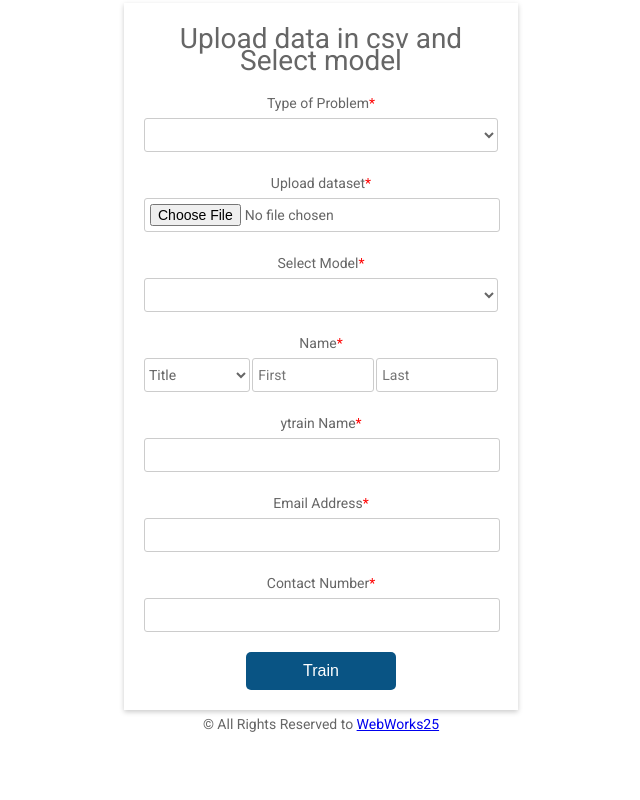
After one commit to abhishekkagautam/AI-model-traing-platform, a Flask app: template templates/operation.html in a window 1280 px wide. The commit adds this page. Shown: the whole page, without its empty margins (319-959 px from the left). Run offline with Flask 2, Linux system fonts and the light colour scheme; the template is opened without the code that fills it, so the values that code supplies are empty; some libraries are stand-ins or nearby versions.

Commit message:
make it better

```diff
--- a/app.py
+++ b/app.py
@@ -4,12 +4,43 @@ import pandas as pd
 from sklearn.model_selection import train_test_split
 from sklearn import metrics
 from sklearn.metrics import confusion_matrix
-import os
+import pickle
+from flask_session import Session
+from flask import send_file
+#app = Flask(__name__)
 app = Flask(__name__)
+app.config["SESSION_PERMANENT"] = False
+app.config["SESSION_TYPE"] = "filesystem"
+Session(app)
+
+""" @app.route("/")
+def hello_world():
+    return render_template("index.html")
+ """
 
 @app.route("/")
-def hello_world():
-    return render_template("index.html")
+def index():
+  # check if the users exist or not
+    if not session.get("name"):
+        # if not there in the session then redirect to the login page
+        return redirect("/login")
+    return render_template('index.html')
+
+@app.route("/login", methods=["POST", "GET"])
+def login():
+  # if form is submited
+    if request.method == "POST":
+        # record the user name
+        session["name"] = request.form.get("name")
+        # redirect to the main page
+        return redirect("/")
+    return render_template("login.html")
+
+
+@app.route("/logout")
+def logout():
+    session["name"] = None
+    return redirect("/")
 
 @app.route('/data_model', methods = ['POST'])
 def data_model():
@@ -21,9 +52,9 @@ def data_model():
                         "4":"Decision Tree",
                         "5":"kNN",
                         "6":"SVM"}
-        title = request.form["title"]
-        firstName = request.form['nameFirst']
-        lastName = request.form['nameLast']
+        #title = request.form["title"]
+        #firstName = request.form['nameFirst']
+        #lastName = request.form['nameLast']
         email = request.form['email']
         contact = request.form['number']
         modelName = request.form['modelName']
@@ -32,35 +63,56 @@ def data_model():
         ytrainName = request.form["ytrain"]
         problem = problemTypeDic[problemType]
         model = modelNameDic[modelName]
-        userData = [title,firstName,lastName,email,contact,problem,model]
+        #userData = [title,firstName,lastName,email,contact,problem,model]
 
         dataframe = pd.read_csv(dataSet)
         X = dataframe.loc[:, dataframe.columns != ytrainName] # Features
         y = dataframe[ytrainName]
         X_train, X_test, y_train, y_test = train_test_split(X, y, test_size=0.3, random_state=1)
+        userId = email[:email.index("@")]
+       # print(userId)
+        if problem == "Classification":
 
 
-        if problem == "Classification":
+            session["modelName"] = userId+"_"+"finalized_model.sav"
             if model == "Linear Regression":
-                values = linearRegression(X_train, X_test, y_train, y_test)
+                values,modeld = linearRegression(X_train, X_test, y_train, y_test)
+                pickle.dump(modeld, open(session["modelName"], 'wb'))
                 pass
             elif model =="Logistic Regression":
-                values = logisticRegression(X_train, X_test, y_train, y_test)
+                values,modeld = logisticRegression(X_train, X_test, y_train, y_test)
+                pickle.dump(modeld, open(session["modelName"], 'wb'))
                 pass
             elif model == "Random Forest":
-                values = randomForestClassifier(X_train, X_test, y_train, y_test)
+                values,modeld = randomForestClassifier(X_train, X_test, y_train, y_test)
+                pickle.dump(modeld, open(session["modelName"], 'wb'))
                 pass
             elif model == "Decision Tree":
-                values = decisionTreeClassifier(X_train, X_test, y_train, y_test)
+                values,modeld = decisionTreeClassifier(X_train, X_test, y_train, y_test)
+                pickle.dump(modeld, open(session["modelName"], 'wb'))
                 pass
             elif model == "kNN":
-                values = kNN(X_train, X_test, y_train, y_test)
+                values,modeld = kNN(X_train, X_test, y_train, y_test)
+                pickle.dump(modeld, open(session["modelName"], 'wb'))
                 pass
             elif model =="SVM":
-                values = sVM(X_train, X_test, y_train, y_test)
+                values,modeld = sVM(X_train, X_test, y_train, y_test)
+                pickle.dump(modeld, open(session["modelName"], 'wb'))
                 pass
+        #    fileSender(path)
+            session["path"] = str(session["name"]+'finalized_model.sav')
             return render_template('output.html',values=values)
 
+        if problem == "Regression":
+            if model == "Linear Regression":
+                pass
+            pass
+
+@app.route("/return-file")
+def fileSender():
+    q= session["modelName"]
+    return send_file(q,
+                     as_attachment=True)
 
 def decisionTreeClassifier(X_train, X_test, y_train, y_test):
     model = sklearn.tree.DecisionTreeClassifier()
@@ -71,7 +123,7 @@ def decisionTreeClassifier(X_train, X_test, y_train, y_test):
     cm = confusion_matrix(y_test, y_pred)
 
     values = {"cm":cm,"acc":acc}
-    return(values)
+    return(values,model)
 
 def randomForestClassifier(X_train, X_test, y_train, y_test):
     from sklearn.ensemble import RandomForestClassifier
@@ -82,7 +134,7 @@ def randomForestClassifier(X_train, X_test, y_train, y_test):
 
     cm = confusion_matrix(y_test, y_pred)
     values = {"cm":cm,"acc":acc}
-    return(values)
+    return(values,model)
 
 def linearRegression(X_train, X_test, y_train, y_test):
     model = sklearn.linear_model.LinearRegression()
@@ -92,17 +144,17 @@ def linearRegression(X_train, X_test, y_train, y_test):
 
     cm = confusion_matrix(y_test, y_pred)
     values = {"cm":cm,"acc":acc}
-    return(values)
+    return(values,model)
 
 def logisticRegression(X_train, X_test, y_train, y_test):
-    model = sklearn.linear_model.LogisticRegression()
+    from sklearn import linear_model
+    model = linear_model.LogisticRegression()
     model = model.fit(X_train,y_train)
     y_pred = model.predict(X_test)
     acc=metrics.accuracy_score(y_test, y_pred)
-
     cm = confusion_matrix(y_test, y_pred)
     values = {"cm":cm,"acc":acc}
-    return(values)
+    return(values,model)
 
 def sVM(X_train, X_test, y_train, y_test):
     from sklearn import svm
@@ -113,7 +165,7 @@ def sVM(X_train, X_test, y_train, y_test):
 
     cm = confusion_matrix(y_test, y_pred)
     values = {"cm":cm,"acc":acc}
-    return(values)
+    return(values,model)
 
 def kNN(X_train, X_test, y_train, y_test):
     model = sklearn.neighbors.KNeighborsClassifier()
@@ -123,7 +175,9 @@ def kNN(X_train, X_test, y_train, y_test):
 
     cm = confusion_matrix(y_test, y_pred)
     values = {"cm":cm,"acc":acc}
-    return(values)
+    return(values,model)
+
+
 
 
 
--- /dev/null
+++ b/templates/operation.html
@@ -0,0 +1,218 @@
+<!DOCTYPE html>
+<html>
+  <head>
+    <title>WebWorks25 Model Traing</title>
+    <link href="https://fonts.googleapis.com/css?family=Roboto:300,400,500,700" rel="stylesheet">
+    <link rel="stylesheet" href="https://use.fontawesome.com/releases/v5.5.0/css/all.css" integrity="sha384-B4dIYHKNBt8Bc12p+WXckhzcICo0wtJAoU8YZTY5qE0Id1GSseTk6S+L3BlXeVIU" crossorigin="anonymous">
+    <style>
+      html, body {
+      min-height: 100%;
+      }
+      body, div, form, input, select {
+      padding: 0;
+      margin: 0;
+      outline: none;
+      font-family: Roboto, Arial, sans-serif;
+      font-size: 14px;
+      color: #666;
+      line-height: 22px;
+      }
+      h1, h4 {
+      margin: 15px 0 4px;
+      font-weight: 400;
+      }
+      h4 {
+      margin: 20px 0 4px;
+      font-weight: 400;
+      }
+      span {
+      color: red;
+      }
+      .small {
+      font-size: 10px;
+      line-height: 18px;
+      }
+      .testbox {
+      display: flex;
+      justify-content: center;
+      align-items: center;
+      height: inherit;
+      padding: 3px;
+      }
+      form {
+      width: 100%;
+      padding: 20px;
+      background: #fff;
+      box-shadow: 0 2px 5px #ccc;
+      }
+      input {
+      width: calc(100% - 10px);
+      padding: 5px;
+      border: 1px solid #ccc;
+      border-radius: 3px;
+      vertical-align: middle;
+      }
+      input:hover, textarea:hover, select:hover {
+      outline: none;
+      border: 1px solid #095484;
+      background: #e6eef7;
+      }
+      .title-block select, .title-block input {
+      margin-bottom: 10px;
+      }
+      select {
+      padding: 7px 0;
+      border-radius: 3px;
+      border: 1px solid #ccc;
+      background: transparent;
+      }
+      select, table {
+      width: 100%;
+      }
+      option {
+      background: #fff;
+      }
+      .day-visited, .time-visited {
+      position: relative;
+      }
+      input[type="date"]::-webkit-inner-spin-button {
+      display: none;
+      }
+      input[type="time"]::-webkit-inner-spin-button {
+      margin: 2px 22px 0 0;
+      }
+      .day-visited i, .time-visited i, input[type="date"]::-webkit-calendar-picker-indicator {
+      position: absolute;
+      top: 8px;
+      font-size: 20px;
+      }
+      .day-visited i, .time-visited i {
+      right: 5px;
+      z-index: 1;
+      color: #a9a9a9;
+      }
+      [type="date"]::-webkit-calendar-picker-indicator {
+      right: 0;
+      z-index: 2;
+      opacity: 0;
+      }
+      .question-answer label {
+      display: block;
+      padding: 0 20px 10px 0;
+      }
+      .question-answer input {
+      width: auto;
+      margin-top: -2px;
+      }
+      th, td {
+      width: 18%;
+      padding: 15px 0;
+      border-bottom: 1px solid #ccc;
+      text-align: center;
+      vertical-align: unset;
+      line-height: 18px;
+      font-weight: 400;
+      word-break: break-all;
+      }
+      .first-col {
+      width: 25%;
+      text-align: left;
+      }
+      textarea {
+      width: calc(100% - 6px);
+      }
+      .btn-block {
+      margin-top: 20px;
+      text-align: center;
+      }
+      button {
+      width: 150px;
+      padding: 10px;
+      border: none;
+      -webkit-border-radius: 5px;
+      -moz-border-radius: 5px;
+      border-radius: 5px;
+      background-color: #095484;
+      font-size: 16px;
+      color: #fff;
+      cursor: pointer;
+      }
+      button:hover {
+      background-color: #0666a3;
+      }
+      @media (min-width: 568px) {
+      .title-block {
+      display: flex;
+      justify-content: space-between;
+      }
+      .title-block select {
+      width: 30%;
+      margin-bottom: 0;
+      }
+      .title-block input {
+      width: 31%;
+      margin-bottom: 0;
+      }
+      th, td {
+      word-break: keep-all;
+      }
+      }
+    </style>
+  </head>
+  <body>
+    <center>
+        <div style="height: auto; width: 400px ">
+        <div class="testbox">
+        <form action="/data_model" method="post" enctype = "multipart/form-data">
+            <h1 style="margin: 5px;">Upload data in csv and Select model</h1>
+            <h4>Type of Problem<span>*</span></h4>
+            <select name = "problemType">
+            <option value=""></option>
+            <option value="1">Classification</option>
+            <option value="2">Regression</option>
+            </select>
+            <h4>Upload dataset<span>*</span></h4>
+            <input type="file" name="dataSet" id="" style="display: inline;">
+            <h4>Select Model<span>*</span></h4>
+            <select name = "modelName">
+            <option value=""></option>
+            <option value="1">Linear Regression</option>
+            <option value="2">Logistic Regression</option>
+            <option value="3">Random Forest</option>
+            <option value="4">Decision Tree</option>
+            <option value="5">kNN</option>
+            <option value="6">SVM</option>
+            </select>
+            <h4 >Name<span>*</span></h4>
+            <div class="title-block">
+            <select name="title">
+                <option value="title" selected>Title</option>
+                <option value="Miss">Miss</option>
+                <option value="Mrs">Mrs</option>
+                <option value="Mr">Mr</option>
+            </select>
+            <input class="name" type="text" name="nameFirst" placeholder="First" />
+            <input class="name" type="text" name="nameLast" placeholder="Last" />
+            </div>
+            <h4>ytrain Name<span>*</span></h4>
+            <input type="text" name="ytrain" />
+            <h4>Email Address<span>*</span></h4>
+            <input type="text" name="email" />
+            <h4>Contact Number<span>*</span></h4>
+            <input type="text" name="number"/>
+
+            <div class="btn-block">
+            <button type="submit" href="/">Train</button>
+            </div>
+        </form>
+        </div>
+    </div>
+
+    </center>
+  </body>
+  <footer>
+      <center>
+          &copy; All Rights Reserved to <a href="http://webworks25.online">WebWorks25</a>
+      </center>
+  </footer>
+</html>
```
Also changed, not shown: templates/index.html (+14 -175 lines), templates/layout.html (added, +166 -0 lines), templates/login.html (added, +24 -0 lines), templates/output.html (+18 -0 lines), 5 other files.
